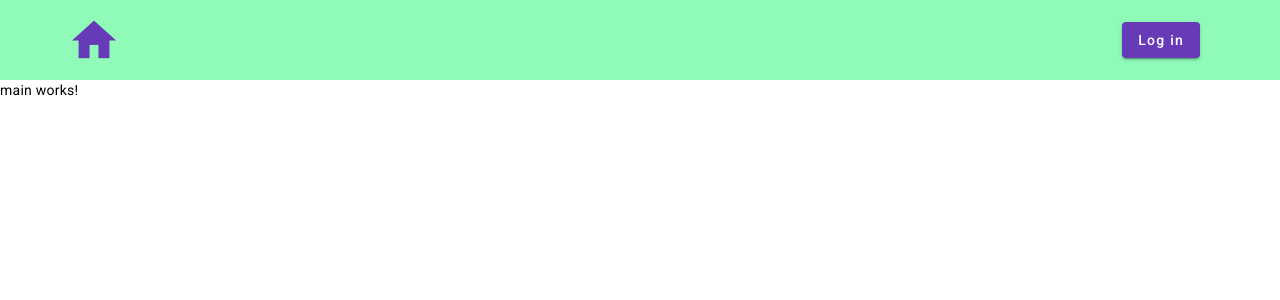
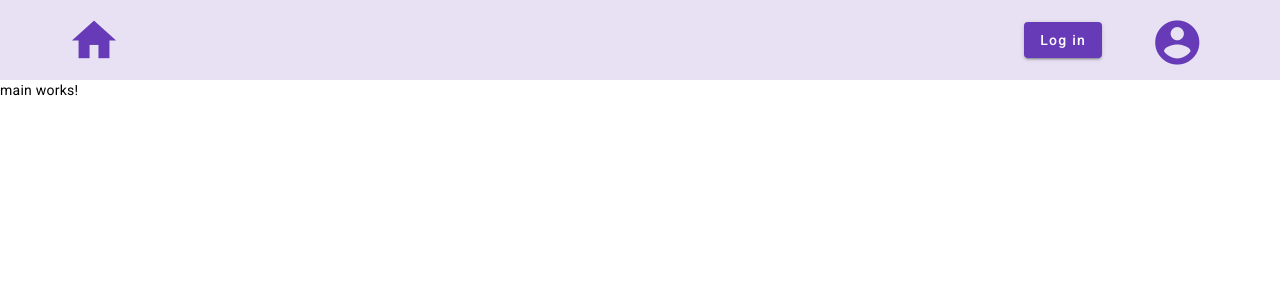
Before and after one commit to Nebesnaya94/angular-json-table, an Angular app in the folder angular-test/: page /main in a window 1280 px wide. Shown: the top 300 px of the page. Built offline with nearby package versions, Linux system fonts and the light colour scheme.

Commit message:
feat: add user button and router links in header

```diff
--- a/angular-test/src/app/core/components/header/header.component.html
+++ b/angular-test/src/app/core/components/header/header.component.html
@@ -1,6 +1,7 @@
 <header class="header">
   <div class="header__container">
     <button
+      routerLink="/main"
       mat-icon-button
       color="primary"
       aria-label="Example icon button with a home icon"
@@ -8,8 +9,19 @@
     >
       <mat-icon>home</mat-icon>
     </button>
-    <button class="button button_auth" mat-raised-button color="primary">
-      Log in
-    </button>
+    <div class="header__auth">
+      <button class="button button_login" mat-raised-button color="primary">
+        Log in
+      </button>
+      <button
+        routerLink="/auth"
+        mat-icon-button
+        color="primary"
+        aria-label="Example icon button with a home icon"
+        class="button button_user"
+      >
+        <mat-icon>account_circle</mat-icon>
+      </button>
+    </div>
   </div>
 </header>
--- a/angular-test/src/app/core/components/header/header.component.scss
+++ b/angular-test/src/app/core/components/header/header.component.scss
@@ -1,5 +1,5 @@
 .header {
-  background-color: rgb(144, 251, 185);
+  background: rgba(103, 58, 183, 0.15);
   height: 80px;
   padding: 0 80px 0 70px;
 
@@ -9,14 +9,29 @@
     justify-content: space-between;
     height: 100%;
   }
+
+  &__auth {
+    display: flex;
+    align-items: center;
+    gap: 50px;
+  }
 }
 
 .button {
-  &_home {
+  &_home,
+  &_user {
     transform: scale(1.3);
 
     .mat-icon {
       transform: scale(1.7);
     }
   }
+
+  &_user {
+    .mat-icon {
+      position: relative;
+      top: 1.5px;
+      left: 0.5px;
+    }
+  }
 }
--- a/angular-test/src/app/core/core.module.ts
+++ b/angular-test/src/app/core/core.module.ts
@@ -2,10 +2,11 @@ import { NgModule } from '@angular/core';
 import { CommonModule } from '@angular/common';
 import { HeaderComponent } from './components/header/header.component';
 import { SharedModule } from '../shared/shared.module';
+import { AppRoutingModule } from '../app-routing.module';
 
 @NgModule({
   declarations: [HeaderComponent],
-  imports: [CommonModule, SharedModule],
+  imports: [CommonModule, SharedModule, AppRoutingModule],
   exports: [HeaderComponent],
 })
 export class CoreModule {}
```
